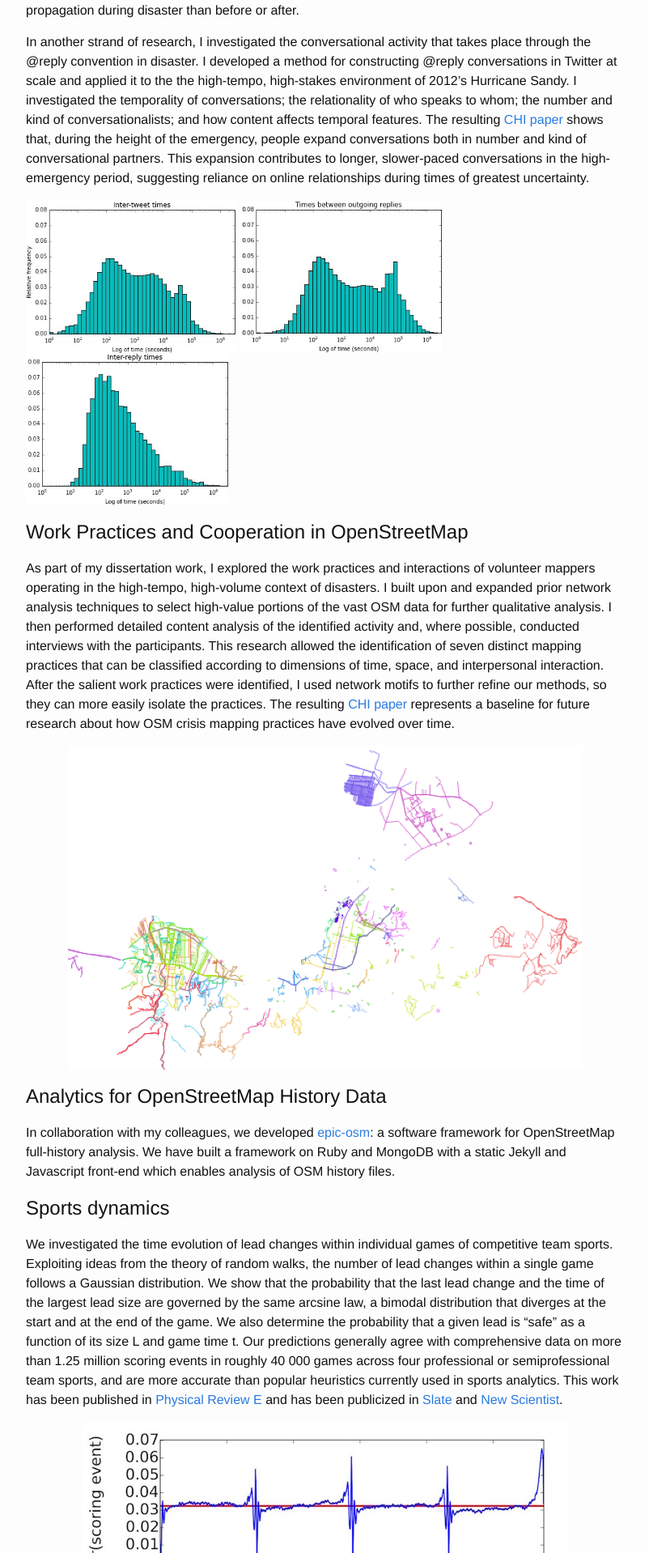
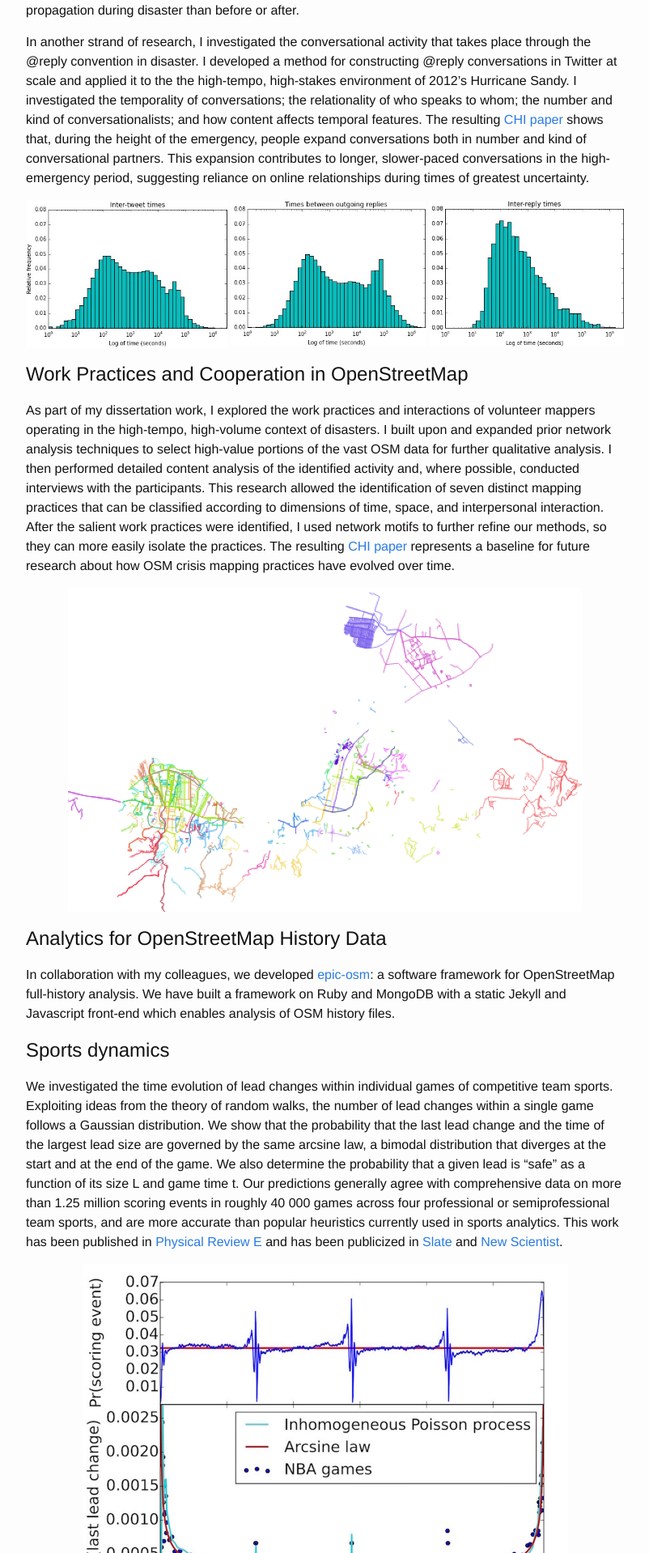
Before and after one commit to marinkala/marinkala.github.com, a Jekyll site: the page built from projects.md, in a window 1280 px wide. Shown: the part 1303-3221 px from the top of the page at 81% size, without its empty margins (238-1040 px from the left). Built offline with Jekyll 4.4.1, drawn with Linux system fonts in a browser that asks for light colours.

Commit message:
tweaking image size

```diff
--- a/projects.md
+++ b/projects.md
@@ -31,9 +31,9 @@ The resulting [CSCW paper](https://dl.acm.org/citation.cfm?id=2675218) shows tha
 In another strand of research, I investigated the conversational activity that takes place through the @reply convention in disaster. I developed a method for constructing @reply conversations in Twitter at scale and applied it to the the high-tempo, high-stakes environment of 2012's Hurricane Sandy. I investigated the temporality of conversations; the relationality of who speaks to whom; the number and kind of conversationalists; and how content affects temporal features. The resulting [CHI paper](https://dl.acm.org/citation.cfm?id=3173658) shows that, during the height of the emergency, people expand conversations both in number and kind of conversational partners. This expansion contributes to longer, slower-paced conversations in the high-emergency period, suggesting reliance on online relationships during times of greatest uncertainty.
 
 <p float="center">
-  <img src="/assets/intertweetTime.jpg" width="260" />
-  <img src="/assets/outReplyTime.jpg" width="250" />
-  <img src="/assets/InterreplyTime.jpg" width="250" />
+  <img src="/assets/intertweetTime.jpg" width="250" />
+  <img src="/assets/outReplyTime.jpg" width="240" />
+  <img src="/assets/InterreplyTime.jpg" width="240" />
 </p>
 
 ## Work Practices and Cooperation in OpenStreetMap
```
